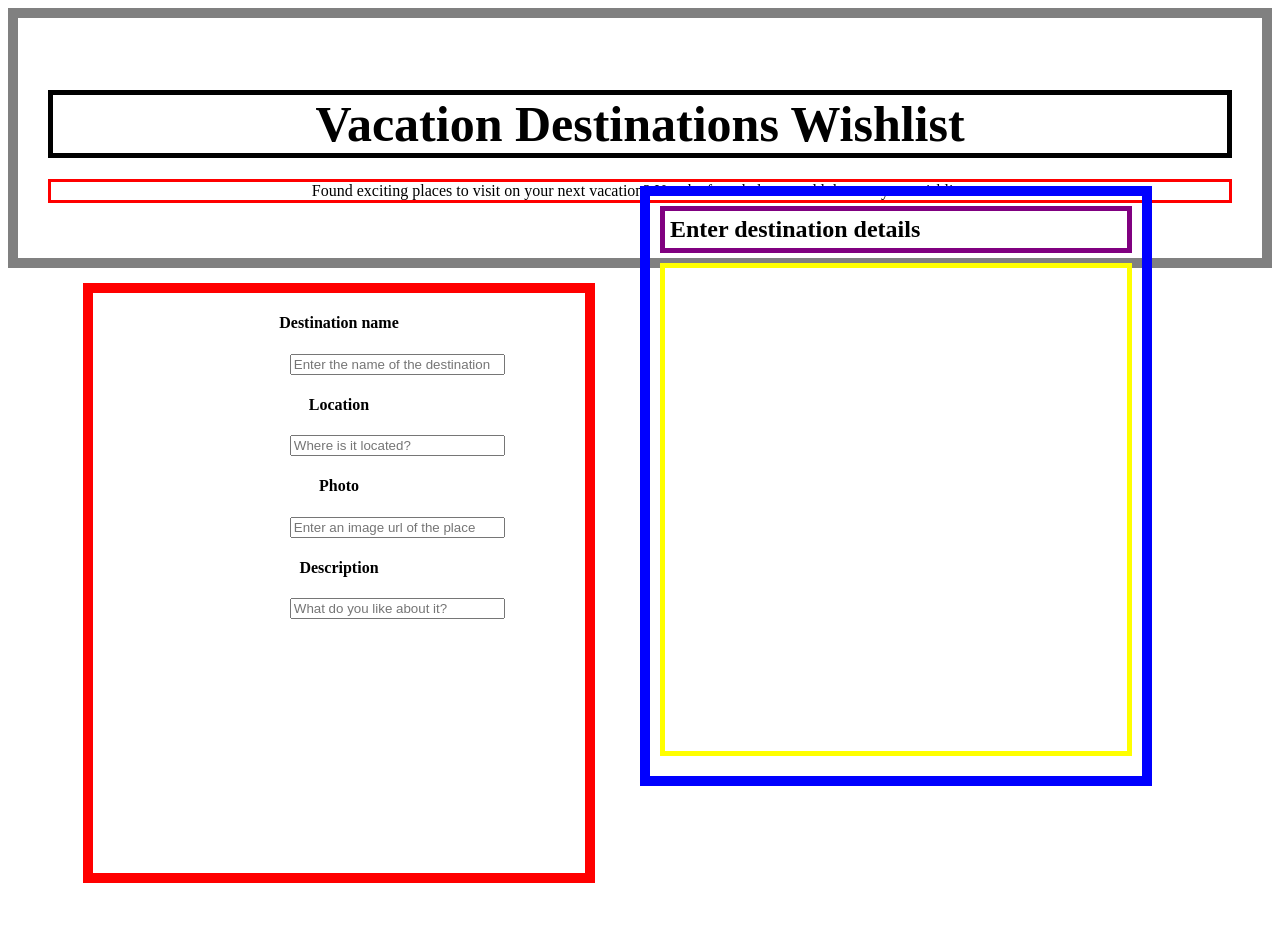
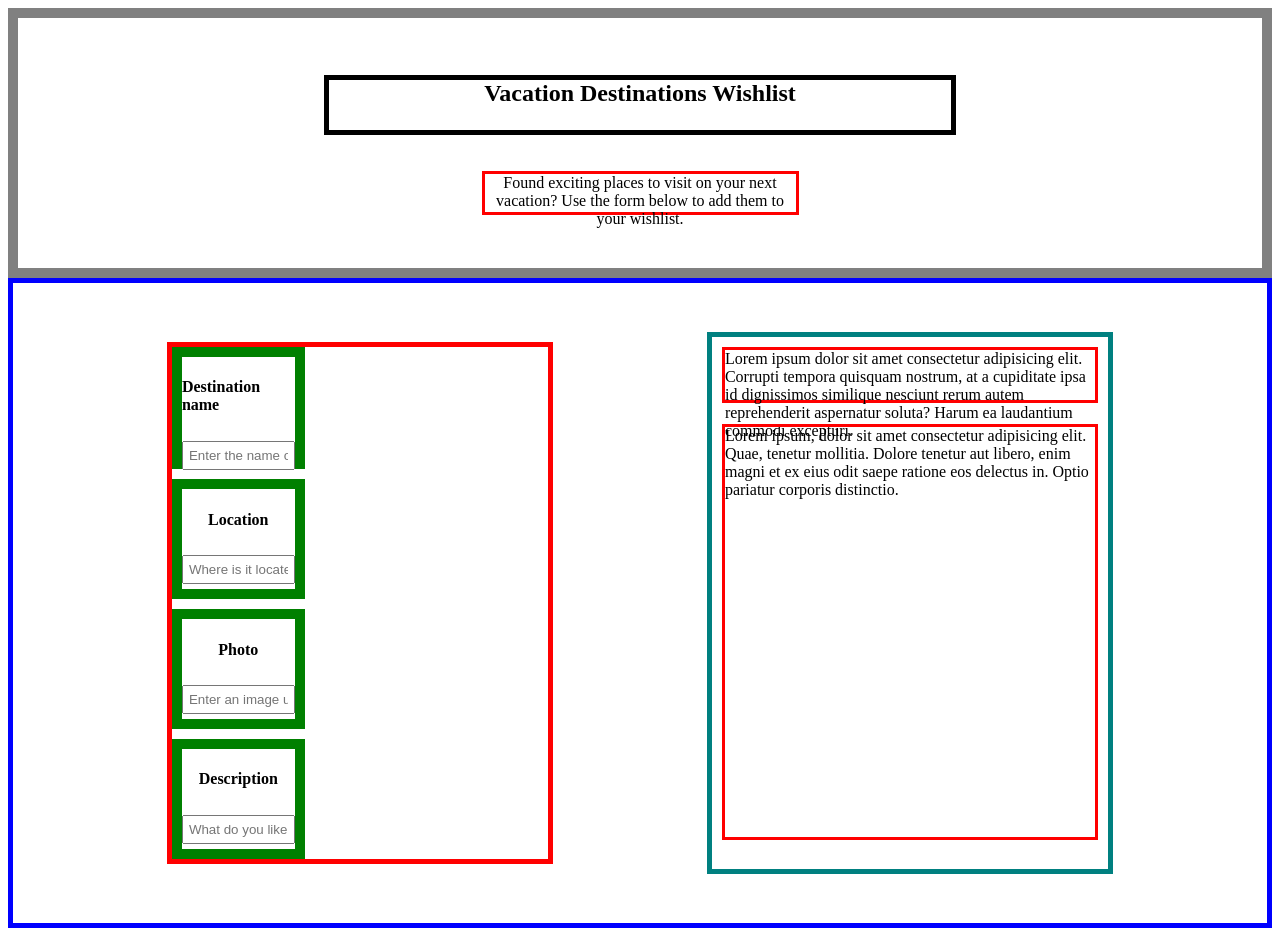
Before and after one commit to ScottJay28/destination-wishlist-v2-sjj, a plain HTML site: page index.html in a window 1280 px wide. Shown: the top 931 px of the page. Drawn offline with Linux system fonts and the light colour scheme.

Commit message:
v2 commit changes

```diff
--- a/css/style.css
+++ b/css/style.css
@@ -1,57 +1,79 @@
-* {
-  box-sizing: border-box;
+.title {
+  border: 10px solid grey;
+  height: 250px;
+  display: flex;
+  flex-direction: column;
+  align-items: center;
+  justify-content: center;
+
+  & h1 {
+    height: 20%;
+    width: 50%;
+    text-align: center;
+  }
+  & p {
+    height: 15%;
+    width: 25%;
+    text-align: center;
+  }
 }
 
-.title {
-  border: 10px solid grey;
-  text-align: center;
-  padding: 30px;
-}
 .heading {
-  font-size: 50px;
-  padding: 0px;
   border: 5px solid black;
 }
 
-.heading-comment {
+p {
   border: solid red;
-  margin-top: -20px;
-  padding-top: 0px;
-  margin-bottom: 25px;
 }
 
-.info {
-  border: 10px solid red;
-  height: 75vh;
-  width: 40vw;
-  position: relative;
-  left: 60px;
-  margin: 15px;
+.card_container {
+  border: 5px solid blue;
+  height: 80ch;
+  display: flex;
+  justify-content: center;
+  justify-content: space-evenly;
+  align-items: center;
+
+  & div {
+    border: 5px solid red;
+    height: 80%;
+    width: 30%;
+    gap: 5px;
+  }
 }
-.cardsection {
-  border: 10px solid blue;
-  position: relative;
-  left: 50%;
-  width: 40vw;
-  bottom: 712px;
-  height: 75vh;
+#info {
+  display: flex;
+  flex-direction: column;
+  gap: 10px;
 }
-.details {
-  border: 5px solid purple;
-  margin: 10px;
-  padding: 5px;
+
+#info > div {
+  border: 10px solid green;
+  height: 20%;
+  display: flex;
+  flex-direction: column;
+  align-items: center;
+  gap: 5px;
 }
-.display-cards {
-  border: 5px solid yellow;
-  height: 85%;
-  margin: 10px;
+
+#destinations {
+  border: 5px solid teal;
+  display: flex;
+  flex-direction: column;
+  padding: 10px;
 }
-h4 {
-  text-align: center;
+
+#dest {
+  margin-top: 0px;
+  height: 50px;
+}
+
+#displaycard {
+  height: 80%;
+  margin-top: 0px;
 }
 input {
-  position: relative;
-  left: 40%;
-  size: 40px;
-  width: 215px;
+  width: 100%;
+  padding: 5px;
+  box-sizing: border-box;
 }
--- a/index.html
+++ b/index.html
@@ -3,7 +3,7 @@
   <head>
     <meta charset="UTF-8" />
     <meta name="viewport" content="width=device-width, initial-scale=1.0" />
-    <title>Destination Page</title>
+    <title>Destination Page V2</title>
     <link rel="stylesheet" href="./css/style.css" />
   </head>
   <body>
@@ -14,8 +14,9 @@
         to add them to your wishlist.
       </p>
     </article>
-    <section class="info">
-      <div class="destination">
+    <article class="card_container">
+      <div id="info">
+        <div>
           <h4>Destination name</h4>
           <input
             type="text"
@@ -43,10 +44,21 @@
             placeholder="What do you like about it?"
           />
         </div>
-    </section>
-    <div class="cardsection">
-      <h2 class="details">Enter destination details</h2>
-      <div class="display-cards"></div>
       </div>
+      <div id="destinations">
+        <p id="dest">
+          Lorem ipsum dolor sit amet consectetur adipisicing elit. Corrupti
+          tempora quisquam nostrum, at a cupiditate ipsa id dignissimos
+          similique nesciunt rerum autem reprehenderit aspernatur soluta? Harum
+          ea laudantium commodi excepturi.
+        </p>
+        <p id="displaycard">
+          Lorem ipsum, dolor sit amet consectetur adipisicing elit. Quae,
+          tenetur mollitia. Dolore tenetur aut libero, enim magni et ex eius
+          odit saepe ratione eos delectus in. Optio pariatur corporis
+          distinctio.
+        </p>
+      </div>
+    </article>
   </body>
 </html>
```
Lines whose indentation alone changed are shown as unchanged.
